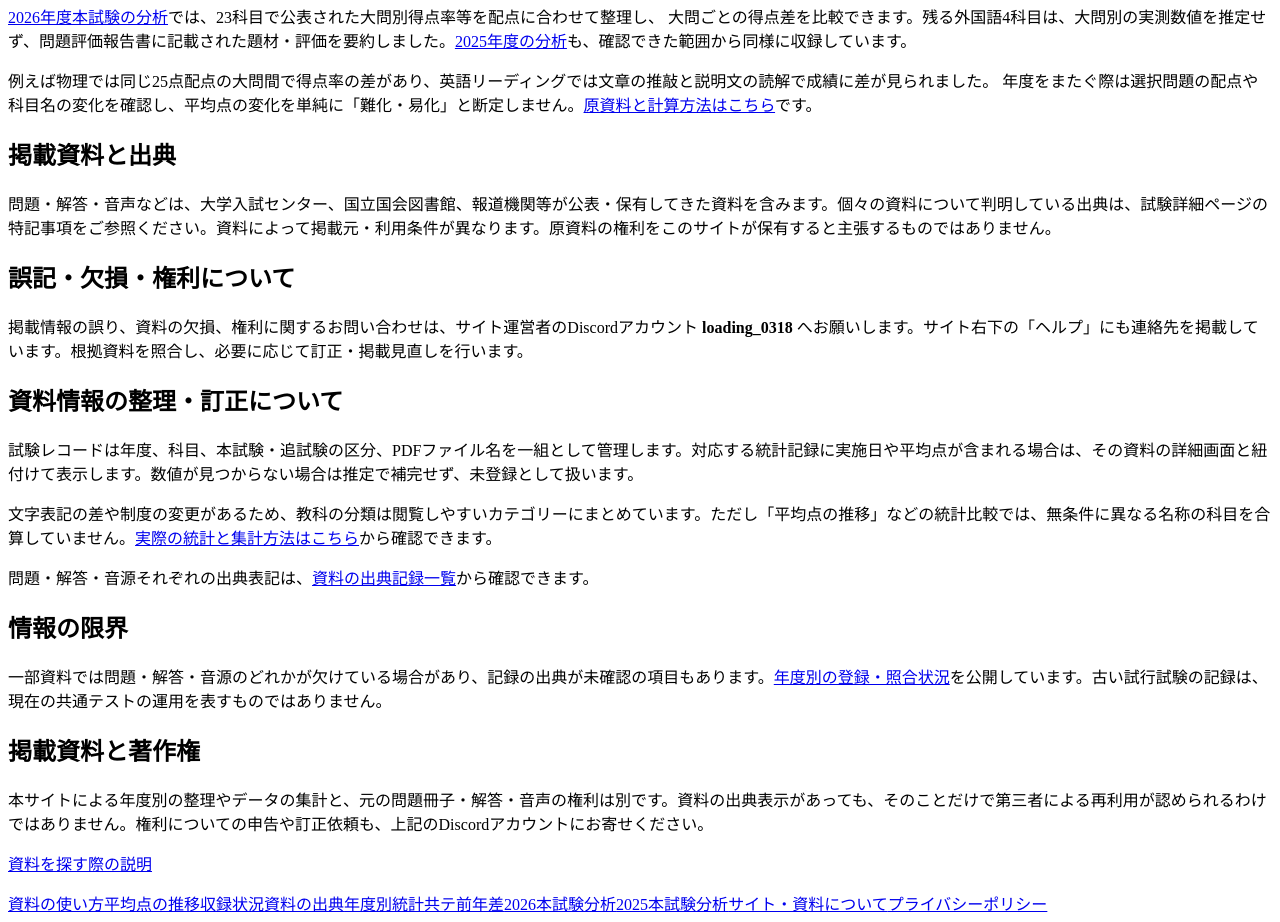
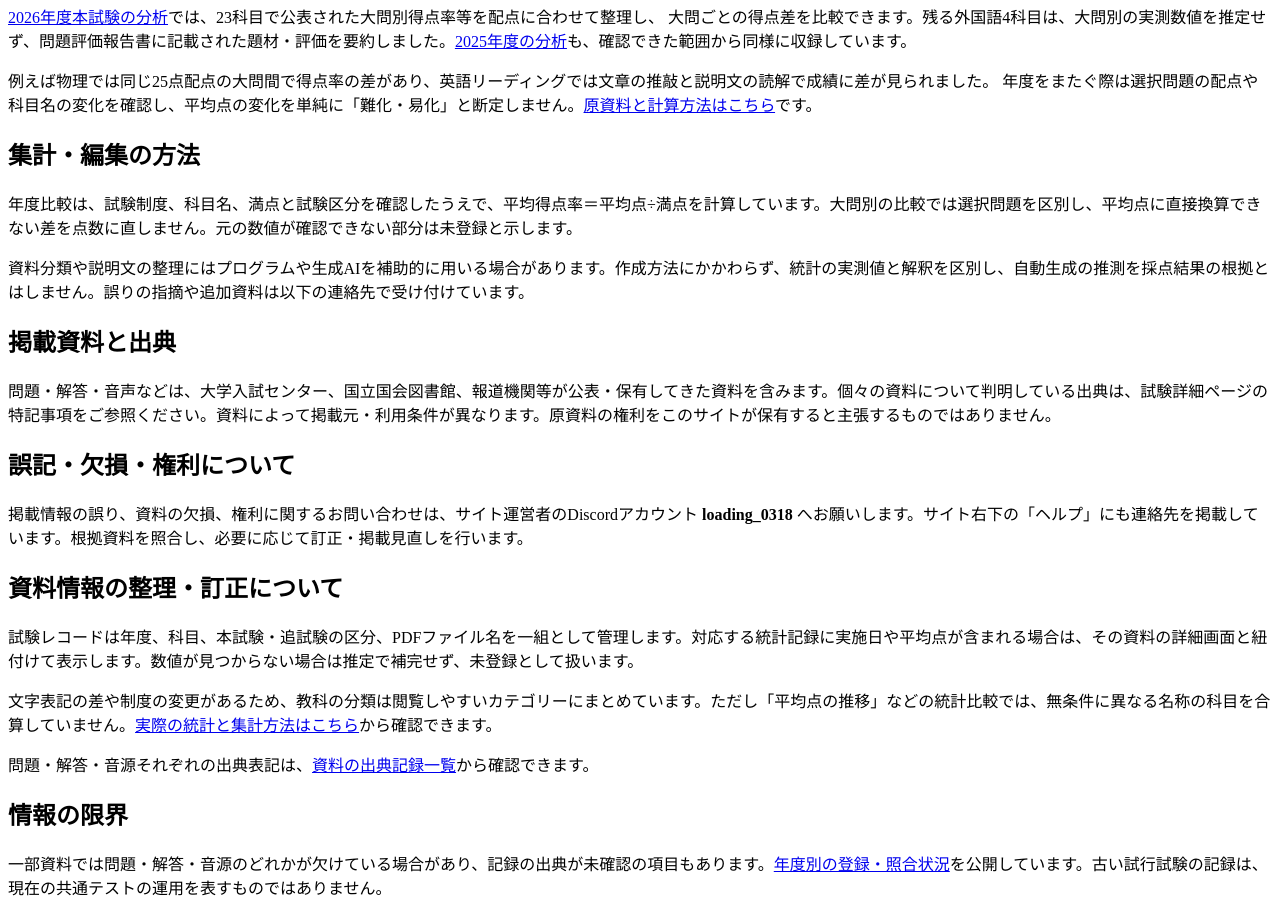
Before and after one commit to Logsteela/Kyotsu, a React (Vite) app: page /about in a window 1280 px wide. Shown: the part 1360-2282 px from the top of the page. Built offline with nearby package versions, Linux system fonts and the light colour scheme; no server answers; the HTML template or start-up script is replaced by a standard one.

Commit message:
Document the real analysis method and AI-assistance transparently without claiming unverified human review

```diff
--- a/src/app/pages/AboutPage.tsx
+++ b/src/app/pages/AboutPage.tsx
@@ -21,6 +21,9 @@ export function AboutPage() {
             年度をまたぐ際は選択問題の配点や科目名の変化を確認し、平均点の変化を単純に「難化・易化」と断定しません。
             <Link className="underline text-[var(--color-brand-green)]" to="/sources#research-methods">原資料と計算方法はこちら</Link>です。
           </p>
+          <h2 className="text-xl font-semibold mb-2">集計・編集の方法</h2>
+          <p className="mb-5">年度比較は、試験制度、科目名、満点と試験区分を確認したうえで、平均得点率＝平均点÷満点を計算しています。大問別の比較では選択問題を区別し、平均点に直接換算できない差を点数に直しません。元の数値が確認できない部分は未登録と示します。</p>
+          <p className="mb-5">資料分類や説明文の整理にはプログラムや生成AIを補助的に用いる場合があります。作成方法にかかわらず、統計の実測値と解釈を区別し、自動生成の推測を採点結果の根拠とはしません。誤りの指摘や追加資料は以下の連絡先で受け付けています。</p>
           <h2 className="text-xl font-semibold mb-2">掲載資料と出典</h2>
           <p className="mb-5">問題・解答・音声などは、大学入試センター、国立国会図書館、報道機関等が公表・保有してきた資料を含みます。個々の資料について判明している出典は、試験詳細ページの特記事項をご参照ください。資料によって掲載元・利用条件が異なります。原資料の権利をこのサイトが保有すると主張するものではありません。</p>
           <h2 className="text-xl font-semibold mb-2">誤記・欠損・権利について</h2>
```
